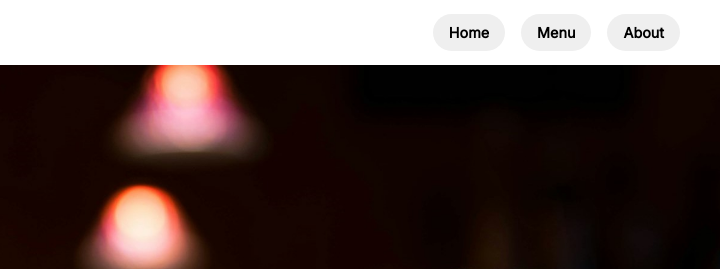
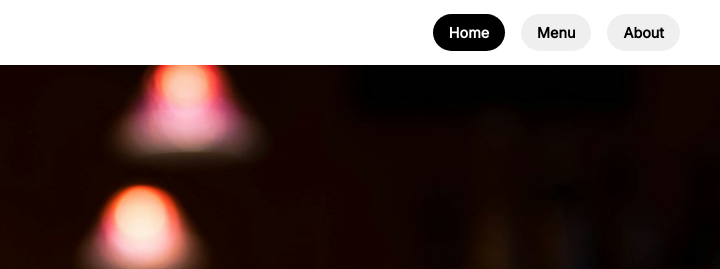
Before and after one commit to luciavu/restaurant-page, a website built with webpack: page src/template.html in a window 1280 px wide. Shown: the top 269 px of the page, 560-1280 px from the left. Built offline with nearby package versions, Linux system fonts and the light colour scheme.

Commit message:
Fix button style issue

```diff
--- a/src/css/styles.css
+++ b/src/css/styles.css
@@ -55,11 +55,6 @@ body {
     margin: 0;
 }
 
-button {
-    cursor: pointer;
-    border-radius: 2rem;
-}
-
 header {
     padding: 0.5rem 2.5rem 0.5rem 1.5rem;
     display: flex;
@@ -78,7 +73,9 @@ header i {
     gap: 1rem;
 }
 
-#nav button {
+button {
+    cursor: pointer;
+    border-radius: 2rem;
     font-size: 0.9rem;
     font-weight: 700;
     padding: 0.6rem 1rem;
@@ -86,7 +83,7 @@ header i {
     color: black;
 }
 
-#nav button .active {
+.active {
     background-color: black;
     color: white;
 }
```
